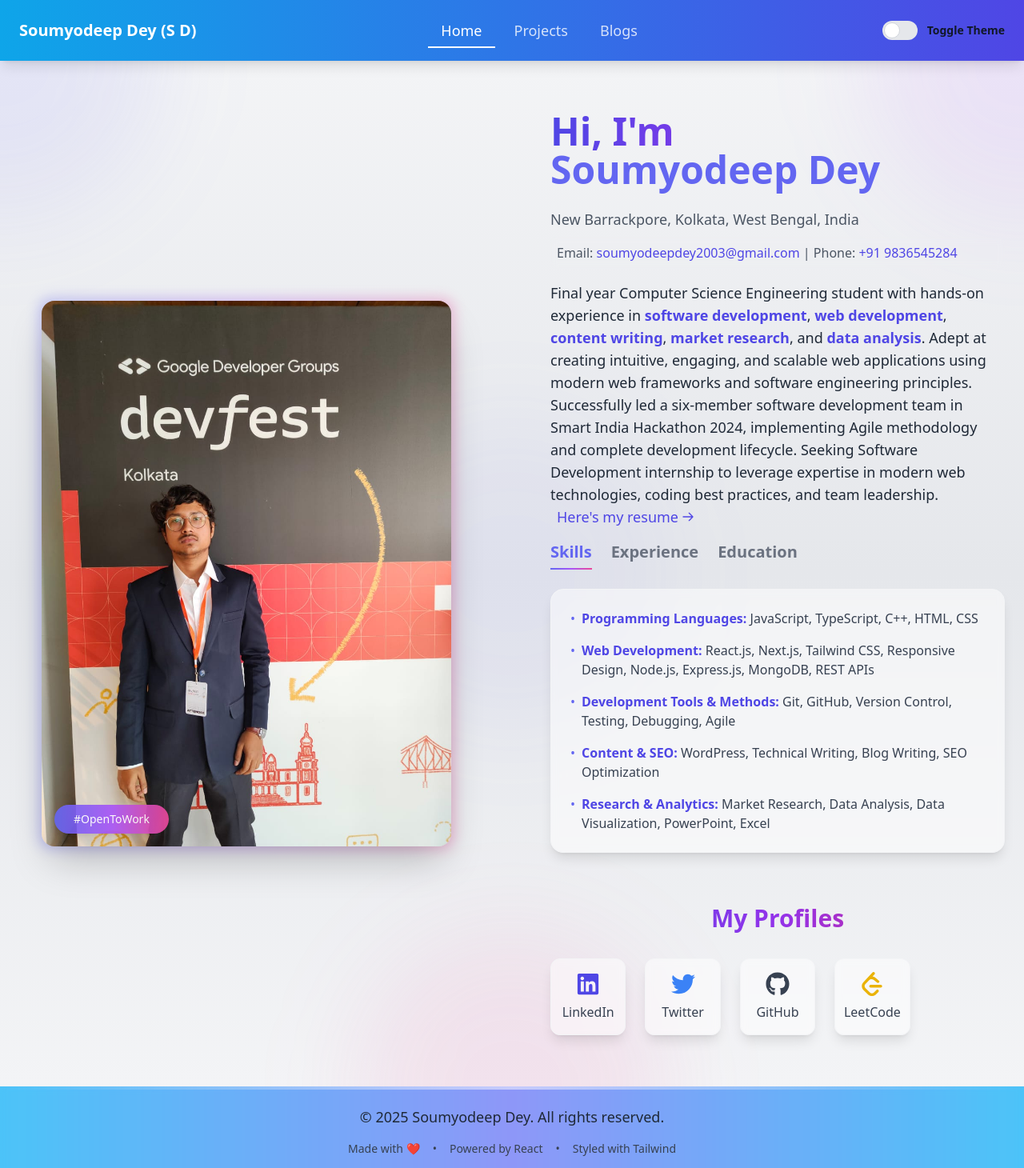
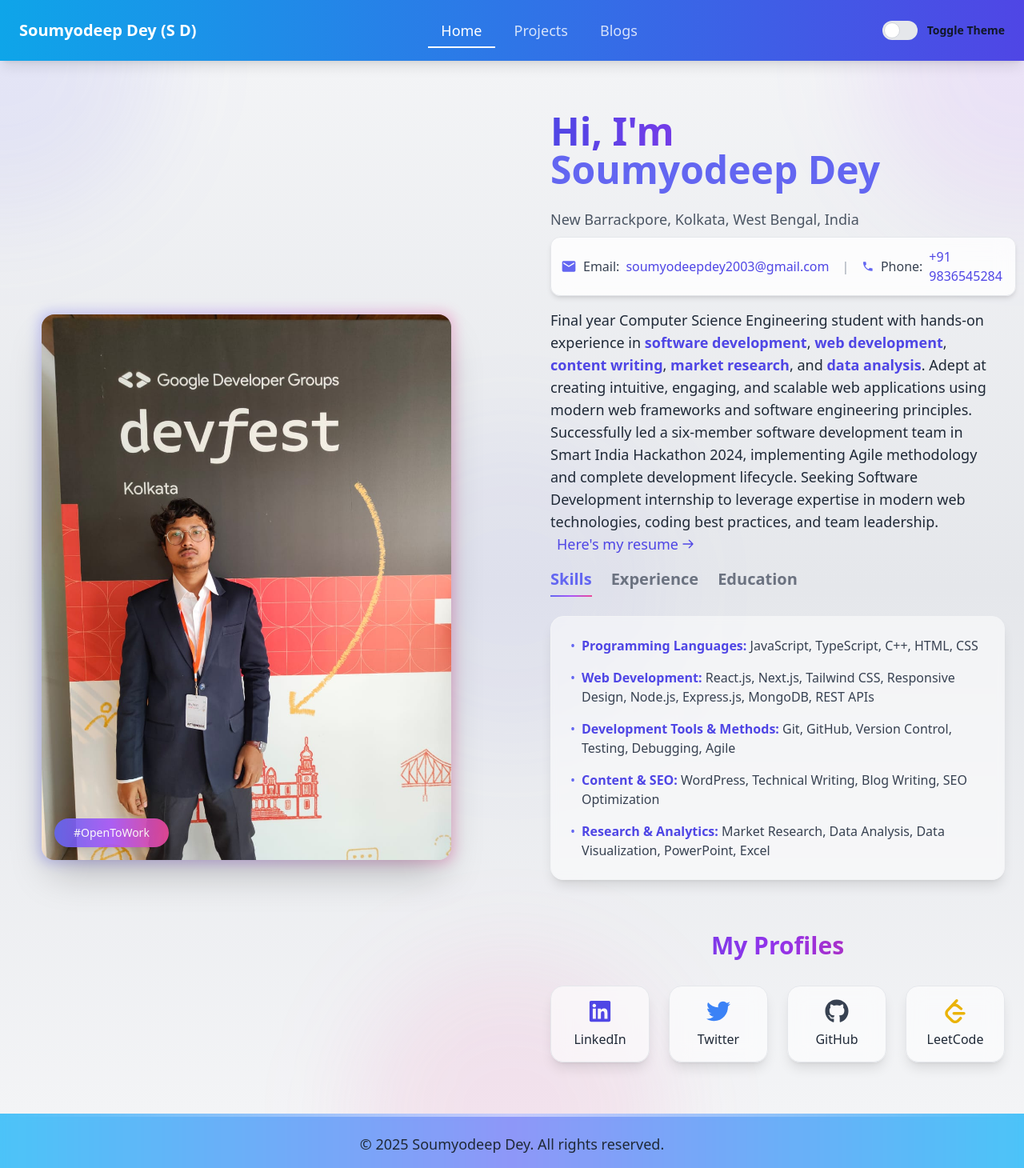
Before and after one commit to Soumyodeep-Dey/SD-portfolio, a React (Vite) app: page / in a window 1280 px wide. Shown: the top 1460 px of the page at 80% size. Built offline with nearby package versions, Linux system fonts and the light colour scheme.

Commit message:
css upgradation

```diff
--- a/src/components/Home/Home.jsx
+++ b/src/components/Home/Home.jsx
@@ -1,6 +1,7 @@
 import { useState } from 'react';
 import { FaLinkedin, FaTwitter, FaGithub } from 'react-icons/fa';
-import { SiLeetcode } from 'react-icons/si'; // Add this line
+import { SiLeetcode } from 'react-icons/si';
+import { MdEmail, MdPhone } from 'react-icons/md';
 
 const RESUME_LINK = import.meta.env.VITE_RESUME_LINK;
 
@@ -47,8 +48,18 @@ function Home() {
           </h1>
           <p className="text-base md:text-lg leading-relaxed mb-4">
             <span className="block text-gray-600 dark:text-gray-400 mb-2 hover:text-indigo-600 dark:hover:text-indigo-400 transition-colors duration-300">New Barrackpore, Kolkata, West Bengal, India</span>
-            <span className="block text-gray-600 dark:text-gray-300 mb-4 text-sm md:text-base hover:text-indigo-600 dark:hover:text-indigo-400 transition-colors duration-300 p-2 rounded-lg bg-transparent dark:bg-gray-700/30 hover:bg-gray-100 dark:hover:bg-gray-700/50 backdrop-blur-sm">
-              <span className="font-medium">Email:</span> <a href="mailto:soumyodeepdey2003@gmail.com" className="text-indigo-600 dark:text-indigo-300 hover:underline">soumyodeepdey2003@gmail.com</a> | <span className="font-medium">Phone:</span> <a href="tel:+919836545284" className="text-indigo-600 dark:text-indigo-300 hover:underline">+91 9836545284</a>
+            <span className="block w-fit mx-auto text-gray-700 dark:text-gray-200 mb-4 text-sm md:text-base p-3 rounded-xl bg-white/80 dark:bg-gray-800/70 shadow-md border border-gray-200 dark:border-gray-700 flex flex-col sm:flex-row items-center gap-2 sm:gap-4 backdrop-blur-md">
+              <span className="flex items-center gap-1">
+                <MdEmail className="w-5 h-5 text-indigo-500 dark:text-indigo-300 mr-1" />
+                <span className="font-medium">Email:</span>
+                <a href="mailto:soumyodeepdey2003@gmail.com" className="ml-1 text-indigo-600 dark:text-indigo-300 hover:underline">soumyodeepdey2003@gmail.com</a>
+              </span>
+              <span className="hidden sm:inline-block text-gray-400">|</span>
+              <span className="flex items-center gap-1">
+                <MdPhone className="w-5 h-5 text-indigo-500 dark:text-indigo-300 mr-1" />
+                <span className="font-medium">Phone:</span>
+                <a href="tel:+919836545284" className="ml-1 text-indigo-600 dark:text-indigo-300 hover:underline">+91 9836545284</a>
+              </span>
             </span>
             Final year Computer Science Engineering student with hands-on experience in <strong className="text-indigo-600 dark:text-indigo-400 hover:text-indigo-800 dark:hover:text-indigo-300 transition-colors duration-300">software development</strong>, <strong className="text-indigo-600 dark:text-indigo-400 hover:text-indigo-800 dark:hover:text-indigo-300 transition-colors duration-300">web development</strong>, <strong className="text-indigo-600 dark:text-indigo-400 hover:text-indigo-800 dark:hover:text-indigo-300 transition-colors duration-300">content writing</strong>, <strong className="text-indigo-600 dark:text-indigo-400 hover:text-indigo-800 dark:hover:text-indigo-300 transition-colors duration-300">market research</strong>, and <strong className="text-indigo-600 dark:text-indigo-400 hover:text-indigo-800 dark:hover:text-indigo-300 transition-colors duration-300">data analysis</strong>. Adept at creating intuitive, engaging, and scalable web applications using modern web frameworks and software engineering principles. Successfully led a six-member software development team in Smart India Hackathon 2024, implementing Agile methodology and complete development lifecycle. Seeking Software Development internship to leverage expertise in modern web technologies, coding best practices, and team leadership.
             <a
@@ -196,42 +207,48 @@ function Home() {
             <h2 className="text-2xl md:text-3xl font-bold text-center mb-6 md:mb-8 bg-gradient-to-r from-indigo-600 via-purple-600 to-pink-600 dark:from-indigo-400 dark:via-purple-400 dark:to-pink-400 bg-clip-text text-transparent">
               My Profiles
             </h2>
-            <div className="grid grid-cols-2 sm:grid-cols-3 md:grid-cols-5 gap-4 md:gap-6">
+            <div className="grid grid-cols-2 sm:grid-cols-2 md:grid-cols-4 gap-4 md:gap-6">
               <a
                 href="https://www.linkedin.com/in/soumyodeep-dey-s-d-2a125b1a7/"
-                className="group flex flex-col items-center p-3 md:p-4 rounded-xl bg-white/50 dark:bg-gray-800/50 backdrop-blur-sm shadow-lg hover:shadow-xl transition-all duration-300 hover:-translate-y-1 border border-gray-100 dark:border-gray-700 hover:border-indigo-200 dark:hover:border-indigo-700 hover:bg-white/80 dark:hover:bg-gray-800/80"
+                className="group flex flex-col items-center p-4 rounded-2xl bg-white/60 dark:bg-gray-800/60 backdrop-blur-md shadow-lg border border-gray-200 dark:border-gray-700 transition-all duration-300 hover:-translate-y-2 hover:scale-105 hover:shadow-2xl hover:border-indigo-400 dark:hover:border-indigo-400 hover:bg-white/90 dark:hover:bg-gray-800/80 focus:outline-none focus:ring-2 focus:ring-indigo-400"
+                target="_blank"
+                rel="noopener noreferrer"
               >
-                <FaLinkedin className="text-indigo-600 text-2xl md:text-3xl mb-2 group-hover:scale-110 group-hover:text-indigo-800 dark:text-indigo-400 dark:group-hover:text-indigo-300 transition-all duration-300" />
-                <span className="text-sm md:text-base text-gray-700 dark:text-gray-300 group-hover:text-indigo-800 dark:group-hover:text-indigo-300 transition-colors duration-300">
+                <FaLinkedin className="text-indigo-600 text-3xl mb-2 group-hover:scale-125 group-hover:text-indigo-800 dark:text-indigo-400 dark:group-hover:text-indigo-300 transition-all duration-300" />
+                <span className="text-base font-medium text-gray-800 dark:text-gray-200 group-hover:text-indigo-800 dark:group-hover:text-indigo-300 transition-colors duration-300">
                   LinkedIn
                 </span>
               </a>
               <a
                 href="https://twitter.com/Soumyodeep2003"
-                className="group flex flex-col items-center p-3 md:p-4 rounded-xl bg-white/50 dark:bg-gray-800/50 backdrop-blur-sm shadow-lg hover:shadow-xl transition-all duration-300 hover:-translate-y-1 border border-gray-100 dark:border-gray-700 hover:border-indigo-200 dark:hover:border-indigo-700 hover:bg-white/80 dark:hover:bg-gray-800/80"
+                className="group flex flex-col items-center p-4 rounded-2xl bg-white/60 dark:bg-gray-800/60 backdrop-blur-md shadow-lg border border-gray-200 dark:border-gray-700 transition-all duration-300 hover:-translate-y-2 hover:scale-105 hover:shadow-2xl hover:border-blue-400 dark:hover:border-blue-400 hover:bg-white/90 dark:hover:bg-gray-800/80 focus:outline-none focus:ring-2 focus:ring-blue-400"
+                target="_blank"
+                rel="noopener noreferrer"
               >
-                <FaTwitter className="text-blue-500 text-2xl md:text-3xl mb-2 group-hover:scale-110 group-hover:text-blue-700 dark:text-blue-400 dark:group-hover:text-blue-300 transition-all duration-300" />
-                <span className="text-sm md:text-base text-gray-700 dark:text-gray-300 group-hover:text-blue-700 dark:group-hover:text-blue-300 transition-colors duration-300">
+                <FaTwitter className="text-blue-500 text-3xl mb-2 group-hover:scale-125 group-hover:text-blue-700 dark:text-blue-400 dark:group-hover:text-blue-300 transition-all duration-300" />
+                <span className="text-base font-medium text-gray-800 dark:text-gray-200 group-hover:text-blue-700 dark:group-hover:text-blue-300 transition-colors duration-300">
                   Twitter
                 </span>
               </a>
               <a
                 href="https://github.com/Soumyodeep-Dey"
-                className="group flex flex-col items-center p-3 md:p-4 rounded-xl bg-white/50 dark:bg-gray-800/50 backdrop-blur-sm shadow-lg hover:shadow-xl transition-all duration-300 hover:-translate-y-1 border border-gray-100 dark:border-gray-700 hover:border-indigo-200 dark:hover:border-indigo-700 hover:bg-white/80 dark:hover:bg-gray-800/80"
+                className="group flex flex-col items-center p-4 rounded-2xl bg-white/60 dark:bg-gray-800/60 backdrop-blur-md shadow-lg border border-gray-200 dark:border-gray-700 transition-all duration-300 hover:-translate-y-2 hover:scale-105 hover:shadow-2xl hover:border-gray-500 dark:hover:border-gray-400 hover:bg-white/90 dark:hover:bg-gray-800/80 focus:outline-none focus:ring-2 focus:ring-gray-400"
+                target="_blank"
+                rel="noopener noreferrer"
               >
-                <FaGithub className="text-gray-700 text-2xl md:text-3xl mb-2 group-hover:scale-110 group-hover:text-gray-900 dark:text-gray-400 dark:group-hover:text-gray-200 transition-all duration-300" />
-                <span className="text-sm md:text-base text-gray-700 dark:text-gray-300 group-hover:text-gray-900 dark:group-hover:text-gray-200 transition-colors duration-300">
+                <FaGithub className="text-gray-700 text-3xl mb-2 group-hover:scale-125 group-hover:text-gray-900 dark:text-gray-400 dark:group-hover:text-gray-200 transition-all duration-300" />
+                <span className="text-base font-medium text-gray-800 dark:text-gray-200 group-hover:text-gray-900 dark:group-hover:text-gray-200 transition-colors duration-300">
                   GitHub
                 </span>
               </a>
               <a
                 href="https://leetcode.com/u/SOUMYODEEP_DEY/"
-                className="group flex flex-col items-center p-3 md:p-4 rounded-xl bg-white/50 dark:bg-gray-800/50 backdrop-blur-sm shadow-lg hover:shadow-xl transition-all duration-300 hover:-translate-y-1 border border-gray-100 dark:border-gray-700 hover:border-yellow-200 dark:hover:border-yellow-700 hover:bg-white/80 dark:hover:bg-gray-800/80"
+                className="group flex flex-col items-center p-4 rounded-2xl bg-white/60 dark:bg-gray-800/60 backdrop-blur-md shadow-lg border border-gray-200 dark:border-gray-700 transition-all duration-300 hover:-translate-y-2 hover:scale-105 hover:shadow-2xl hover:border-yellow-400 dark:hover:border-yellow-400 hover:bg-white/90 dark:hover:bg-gray-800/80 focus:outline-none focus:ring-2 focus:ring-yellow-400"
                 target="_blank"
                 rel="noopener noreferrer"
               >
-                <SiLeetcode className="text-yellow-500 text-2xl md:text-3xl mb-2 group-hover:scale-110 group-hover:text-yellow-600 dark:text-yellow-400 dark:group-hover:text-yellow-300 transition-all duration-300" />
-                <span className="text-sm md:text-base text-gray-700 dark:text-gray-300 group-hover:text-yellow-600 dark:group-hover:text-yellow-300 transition-colors duration-300">
+                <SiLeetcode className="text-yellow-500 text-3xl mb-2 group-hover:scale-125 group-hover:text-yellow-600 dark:text-yellow-400 dark:group-hover:text-yellow-300 transition-all duration-300" />
+                <span className="text-base font-medium text-gray-800 dark:text-gray-200 group-hover:text-yellow-600 dark:group-hover:text-yellow-300 transition-colors duration-300">
                   LeetCode
                 </span>
               </a>
```
